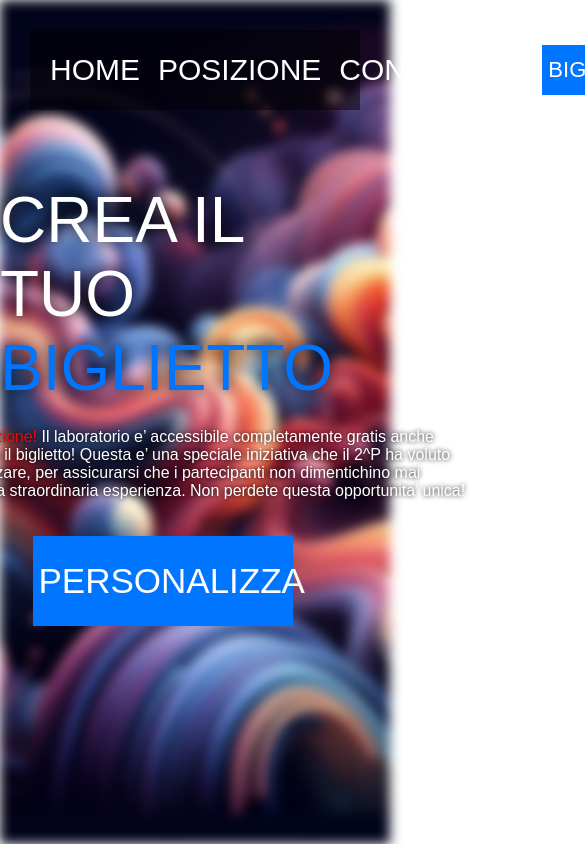
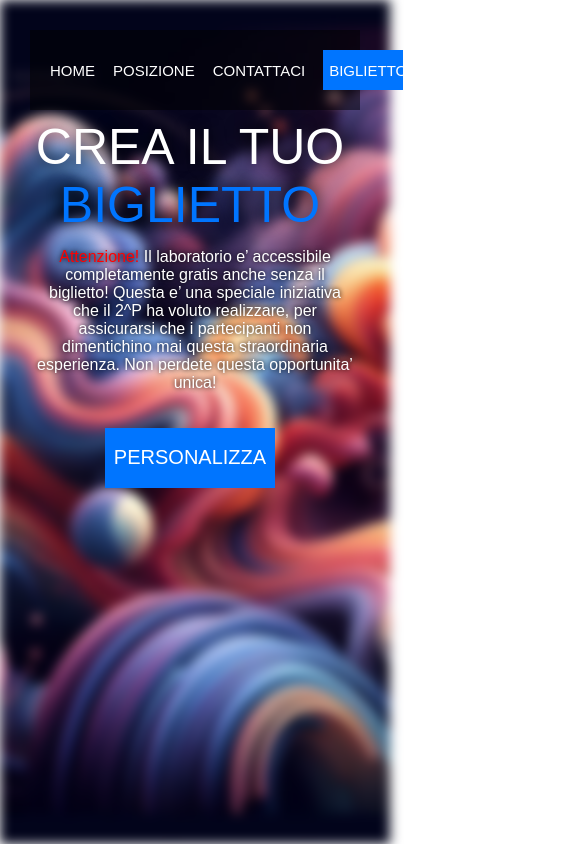
Before and after one commit to andrew0w0/Scientific-Week-Site2.0, a plain HTML site: page ticket/index.html in a window 390 px wide. Shown: the top 844 px of the page, 585 px wide, since content can reach past the window. Drawn offline with Linux system fonts and the light colour scheme; a web font is replaced by a local one.

Commit message:
Some changes

```diff
--- a/ticket/script.js
+++ b/ticket/script.js
@@ -1,5 +1,15 @@
 const div = document.getElementById('schoolclass');
 const a = document.getElementById('schoolclassa');
+
+var observer = new MutationObserver(function(mutations) {
+  document.body.style.height = `${document.body.scrollHeight}px`;
+});
+
+// Configura l'observer
+var config = { attributes: true, childList: true, characterData: true, subtree: true };
+
+// Passa l'elemento target all'observer
+observer.observe(document.body, config);
 
 if (window.innerWidth < 920) {
   div.style.display = 'none';
--- a/ticket/style.css
+++ b/ticket/style.css
@@ -19,7 +19,7 @@ body::after {
   background-attachment: fixed;
   background-position: center;
   filter: blur(6px);
-  /* Applica l'effetto di sfocatura */
+  min-height: 100%;
   position: absolute;
   top: 0;
   left: 0;
@@ -200,7 +200,13 @@ body::after {
   box-shadow: 0px 0px 10px 0px #2e72c0;
 }
 
-/*@media screen and (max-width: 928px) {
+@media screen and (max-width: 928px) {
+
+  body::after {
+    background-attachment: scroll;
+    height: 100%;
+  }
+
 
   .header {
     padding: 0px 20px 0px 20px;
@@ -213,6 +219,48 @@ body::after {
   .schoolclassa {
     display: none;
   }
+
+  .center {
+    display: flex;
+    flex-direction: column;
+    justify-content: center;
+    align-items: center;
+  }
+
+  .center h1 {
+    color: white;
+    text-align: center;
+    font-weight: normal;
+    width: 360px;
+    margin-left: -10px;
+    margin-top: -22px;
+    font-size: 50px;
+    text-shadow: 0px 0px 15px black;
+  }
+
+  .create-ticket-button button {
+    background-color: #0075ff;
+    border: none;
+    color: white;
+    cursor: pointer;
+    margin-left: 55px;
+    height: 60px;
+    justify-content: center;
+    align-items: center;
+    width: 170px;
+    font-size: 20px;
+    transition: box-shadow 0.15s ease-in-out;
+  }
+
+  .center p {
+    text-shadow: 0px 0px 5px black;
+    color: white;
+    margin-top: -20px;
+    text-align: center;
+    margin-left: 0px;
+    width: 20em;
+  }
+
 
   .ticket-button button {
     font-size: 15px;
```
